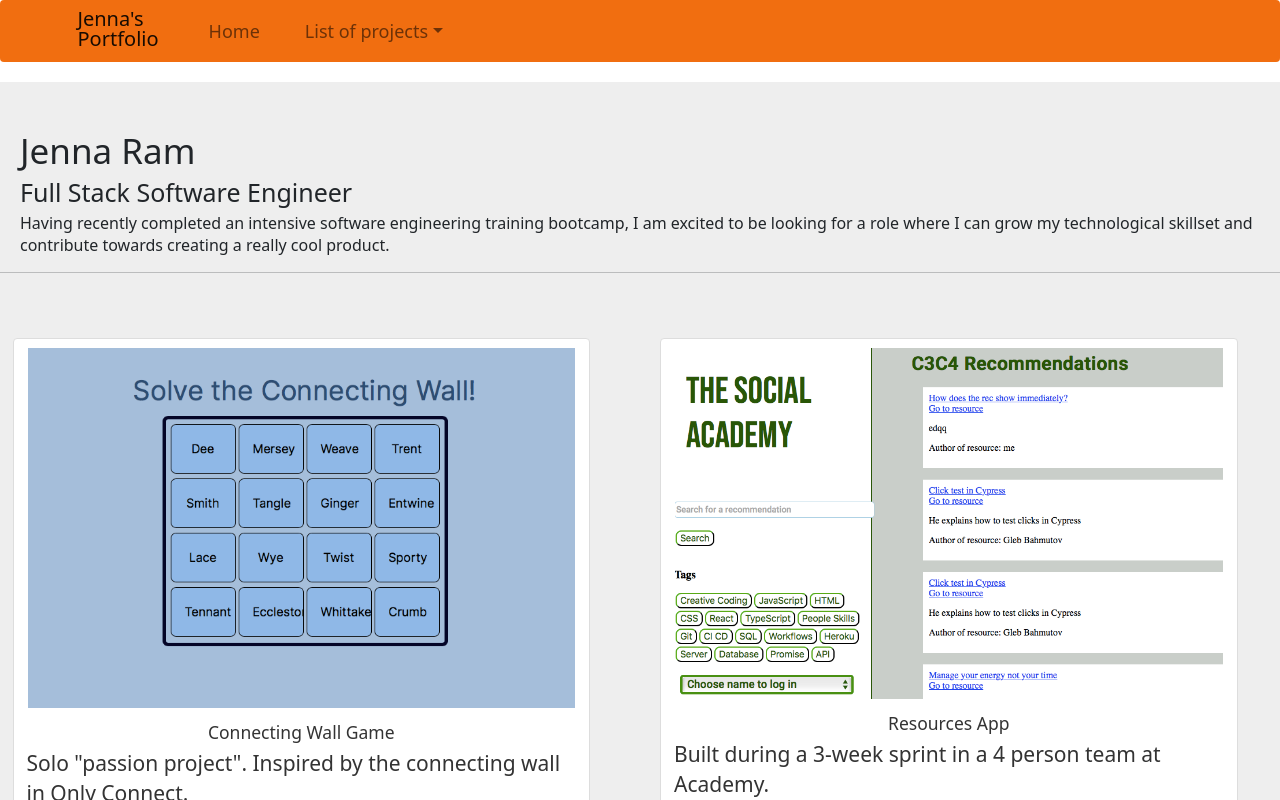
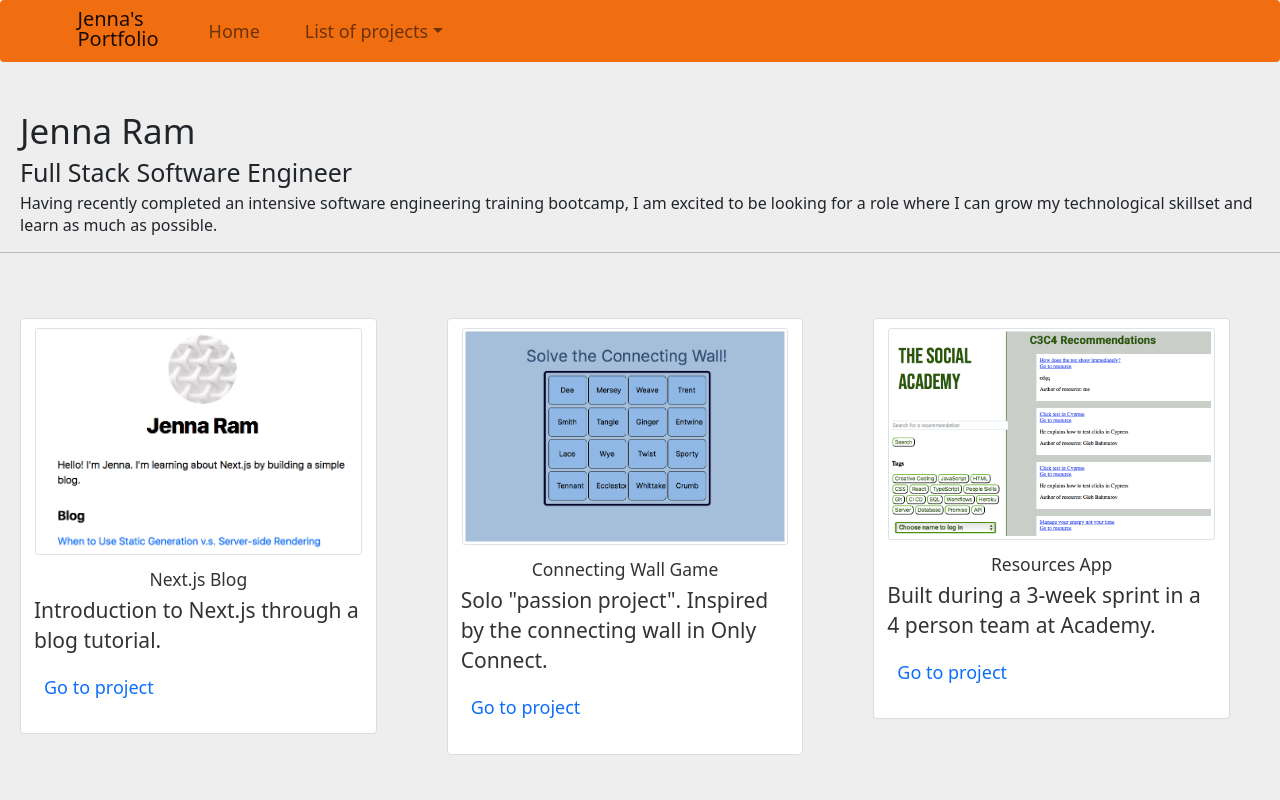
Before and after one commit to jram95/portfolio, a React (Create React App) app: page / in a window 1280 px wide. Shown: the top 800 px of the page. Built offline with nearby package versions, Linux system fonts and the light colour scheme.

Commit message:
add Blog component, thumbnail and page

```diff
--- a/public/styles.css
+++ b/public/styles.css
@@ -1,3 +1,11 @@
 .body {
   background-color: "#F16E10";
 }
+
+.img-thumbnail {
+  float: center;
+  width: 600px;
+  height: 550px;
+  object-fit: cover;
+  border-radius: 8px;
+}
--- a/src/components/Home/Jumbotron.tsx
+++ b/src/components/Home/Jumbotron.tsx
@@ -20,8 +20,7 @@ export default function Jumbotron(): JSX.Element {
         >
           Having recently completed an intensive software engineering training
           bootcamp, I am excited to be looking for a role where I can grow my
-          technological skillset and contribute towards creating a really cool
-          product.
+          technological skillset and learn as much as possible.
         </p>
         <hr className="my-4" />
         <Thumbnails />
--- a/src/components/Home/Thumbnails.tsx
+++ b/src/components/Home/Thumbnails.tsx
@@ -4,15 +4,47 @@ import { Link } from "react-router-dom";
 export default function Jumbotron(): JSX.Element {
   return (
     <>
-      <div className="row">
+    <div className='container'>
+      <div className="row text-center text-lg-start">
+      <div
+          className="col-lg-4 col-md-4 col-6"
+          style={{ padding: "50px", paddingLeft: "20px" }}
+        >
+          <div className="thumbnail">
+            <Nav>
+              <Nav.Link as={Link} to="/blog">
+                <img className='img-thumbnail' src="blog.png" alt="front page of simple blog" />
+              </Nav.Link>
+            </Nav>
+            <div className="caption">
+              <h3 style={{ textAlign: "center" }}>Next.js Blog</h3>
+              <p>
+                Introduction to Next.js through a blog tutorial.
+              </p>
+              <p>
+                <Nav>
+                  <Nav.Link
+                    style={{
+                      fontSize: "18px",
+                    }}
+                    as={Link}
+                    to="/blog"
+                  >
+                    Go to project
+                  </Nav.Link>
+                </Nav>
+              </p>
+            </div>
+          </div>
+        </div>
         <div
-          className="col-sm-6 col-sm-6"
+          className="col-lg-4 col-md-4 col-6"
           style={{ padding: "50px", paddingLeft: "20px" }}
         >
           <div className="thumbnail">
             <Nav>
               <Nav.Link as={Link} to="/wall-game">
-                <img src="wallgame.png" alt="..." />
+                <img className='img-thumbnail' src="wallgame.png" alt="..." />
               </Nav.Link>
             </Nav>
             <div className="caption">
@@ -38,13 +70,13 @@ export default function Jumbotron(): JSX.Element {
           </div>
         </div>
         <div
-          className="col-sm-6 col-sm-6"
+          className="col-lg-4 col-md-4 col-6"
           style={{ padding: "50px", paddingLeft: "20px" }}
         >
           <div className="thumbnail">
             <Nav>
               <Nav.Link as={Link} to="/resources">
-                <img src="resources.png" alt="..." />
+                <img className='img-thumbnail' src="resources.png" alt="..." />
               </Nav.Link>
             </Nav>
             <div className="caption">
@@ -67,7 +99,7 @@ export default function Jumbotron(): JSX.Element {
           </div>
         </div>
         <div
-          className="col-sm-6 col-sm-6"
+          className="col-lg-4 col-md-4 col-6"
           style={{ padding: "50px", paddingLeft: "20px", paddingRight: "10px" }}
         >
           <div className="thumbnail">
@@ -79,7 +111,7 @@ export default function Jumbotron(): JSX.Element {
                 as={Link}
                 to="/dog-breed"
               >
-                <img src="dogbreed.png" alt="..." />
+                <img className='img-thumbnail' src="dogbreed.png" alt="..." />
               </Nav.Link>
             </Nav>
             <div className="caption">
@@ -105,6 +137,7 @@ export default function Jumbotron(): JSX.Element {
           </div>
         </div>
       </div>
+      </div>
     </>
   );
 }
--- a/src/components/Navbar.tsx
+++ b/src/components/Navbar.tsx
@@ -4,7 +4,7 @@ import { Link } from "react-router-dom";
 export default function NavigationBar(): JSX.Element {
   return (
     <>
-      <Navbar style={{ backgroundColor: "#F16E10" }} variant="light">
+      <Navbar style={{ backgroundColor: "#F16E10", marginBottom: '0px' }} variant="light">
         <Container>
           <Navbar.Brand style={{ fontSize: "20px" }}>
             Jenna's <br /> Portfolio
--- /dev/null
+++ b/src/pages/Blog.tsx
@@ -0,0 +1,68 @@
+import Navbar from '../components/Navbar'
+
+export default function Blog(): JSX.Element {
+    return (
+        <>
+        <Navbar />
+        <div style={{ textAlign: "center" }}>
+            <h2>Next.js Blog</h2>
+            <a
+            href="https://nextjs-blog-jade-nine-33.vercel.app/"
+            target="_blank"
+            rel="noreferrer"
+            >
+            <img src="blog2.png" alt="example of blog post"  />
+            </a>
+            <div style={{ fontSize: "19px" }}>
+            <a
+                href="https://nextjs-blog-jade-nine-33.vercel.app/"
+                target="_blank"
+                rel="noreferrer"
+            >
+                See website
+            </a>
+            </div>
+        </div>
+        <br />
+        <div
+            style={{
+            paddingLeft: "60px",
+            paddingRight: "60px",
+            fontSize: "18px",
+            textAlign: "justify",
+            }}
+        >
+            <div>
+            Frontend app built using Next.js.
+            </div>
+            <br />
+            <div>
+            Includes a home page and navigation to individual pages for each post. Introduced to CSS Modules which removes the need to use unique classnames for every class. Other new ideas covered such as pre-rendering and SEO.
+            </div>
+        </div>
+        <div style={{ padding: "30px", fontSize: "15px" }}>
+            <table className="table">
+            <h4 style={{ paddingLeft: "10px", fontSize: "18px" }}>
+                <b>Other links</b>
+            </h4>
+            <thead></thead>
+            <tbody>
+                <tr>
+                <th scope="row">Github Repository</th>
+                <td>
+                    <a
+                    href="https://github.com/jram95/nextjs-blog"
+                    target="_blank"
+                    rel="noreferrer"
+                    >
+                    https://github.com/jram95/nextjs-blog
+                    </a>
+                </td>
+                <td>Github repository for Next.js tutorial blog</td>
+                </tr>
+            </tbody>
+            </table>
+        </div>
+    </>
+    )
+}
--- a/src/pages/WebsiteRoutes.tsx
+++ b/src/pages/WebsiteRoutes.tsx
@@ -3,6 +3,7 @@ import DogBreed from "./DogBreed";
 import Home from "./Home";
 import ResourcesApp from "./ResourcesApp";
 import WallGame from "./WallGame";
+import Blog from './Blog'
 
 export default function WebsiteRoutes(): JSX.Element {
   return (
@@ -13,6 +14,7 @@ export default function WebsiteRoutes(): JSX.Element {
           <Route path="/wall-game" element={<WallGame />} />
           <Route path="/resources" element={<ResourcesApp />} />
           <Route path="/dog-breed" element={<DogBreed />} />
+          <Route path="/blog" element={<Blog />} />
         </Routes>
       </Router>
     </>
```
Also changed, not shown: public/blog.png (added), public/blog2.png (added).
